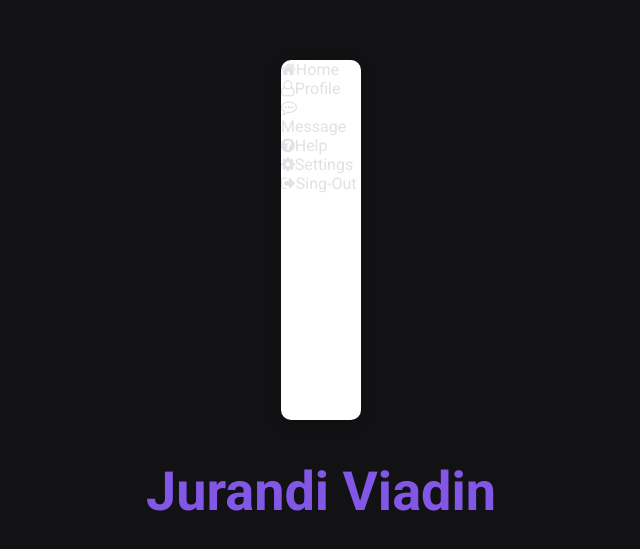
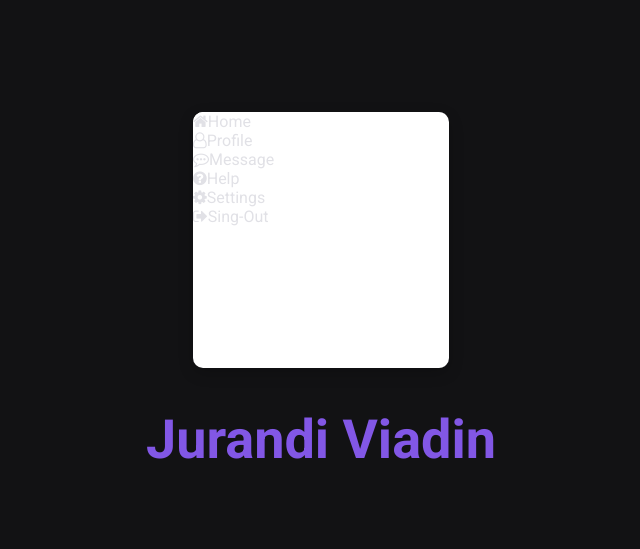
Before and after one commit to rocketseat-content/react-nextjs-typescript-structure, a Next.js app: page / in a window 1280 px wide. Shown: the part 109-658 px from the top of the page, without its empty margins (319-959 px from the left). Built offline with nearby package versions, Linux system fonts and the light colour scheme.

Commit message:
--- Auto-Git Commit ---

```diff
--- a/src/components/AppBar/index.tsx
+++ b/src/components/AppBar/index.tsx
@@ -10,15 +10,14 @@ const AppBar: React.FC = () => {
     { id: '005', tittle: 'Settings', icon: 'fa fa-cog' },
     { id: '006', tittle: 'Sing-Out', icon: 'fa fa-sign-out' }
   ])
-  useEffect(() => console.log(items), [items])
+  useEffect(() => console.log(items), [])
 
   return (
     <AppBarContainer>
       <div draggable="true" className="navigation">
         <ul>
           {items.map(item => (
-            // eslint-disable-next-line react/jsx-key
-            <li>
+            <li {...items} key={item.id}>
               <span className="icon">
                 <i className={item.icon} />
               </span>
--- a/src/components/AppBar/private.index.tsx
+++ b/src/components/AppBar/private.index.tsx
@@ -1,4 +1,3 @@
-/* eslint-disable @typescript-eslint/no-empty-function */
 import React, {
   InputHTMLAttributes,
   ReactNode,
@@ -42,21 +41,8 @@ const DragMove: React.FC<props> = props => {
     onPointerMove(e)
   }
 
-  useEffect(() => {
-    window.addEventListener('pointerup', handlePointerUp)
-
-    return () => {
-      window.removeEventListener('pointerup', handlePointerUp)
-    }
-  }, [])
-
   return (
-    <div
-      onPointerDown={handlePointerDown}
-      onPointerMove={handlePointerMove}
-      style={style}
-      className={className}
-    >
+    <div style={style} className={className}>
       {children}
     </div>
   )
@@ -75,7 +61,15 @@ DragMove.propTypes = {
 }
 
 DragMove.defaultProps = {
-  onPointerDown: () => {},
-  onPointerUp: () => {},
-  onPointerMove: () => {}
+  onPointerDown: () => {
+    console.log('onPointerDown')
+  },
+  onPointerUp: () => {
+    console.log('onPointerDown')
+  },
+  onPointerMove: () => {
+    console.log('onPointerDown')
+  }
 }
+
+export default DragMove
--- a/src/components/index.tsx
+++ b/src/components/index.tsx
@@ -1,5 +1,6 @@
 import React from 'react'
 import AppBar from './AppBar/index'
 import Footer from './Footer/index'
+import DragMove from './AppBar/private.index'
 
-export { AppBar, Footer }
+export { AppBar, Footer, DragMove }
--- a/src/pages/index.tsx
+++ b/src/pages/index.tsx
@@ -2,7 +2,7 @@ import React from 'react'
 import Head from 'next/head'
 
 import { Container } from '../styles/pages/Home'
-import { AppBar, Footer } from '../components/index'
+import { AppBar, Footer, DragMove } from '../components/index'
 
 const Home: React.FC = () => {
   return (
--- a/src/styles/pages/components/AppBar/index.ts
+++ b/src/styles/pages/components/AppBar/index.ts
@@ -5,8 +5,8 @@ export const AppBarContainer = styled.div`
 
   & div.navigation {
     position: relative;
-    width: 80px;
-    height: 360px;
+    width: 16em;
+    height: 16em;
     background: #fff;
     border-radius: 10px;
     -webkit-border-radius: 10px;
@@ -31,4 +31,8 @@ export const AppBarContainer = styled.div`
     left: 0;
     width: 100%;
   }
+
+  & div.navigation ul li span {
+    background: #fff;
+  }
 `
```
Also changed, not shown: .autogit/logs/log-1-3-2021-22-38-9.txt (added).
